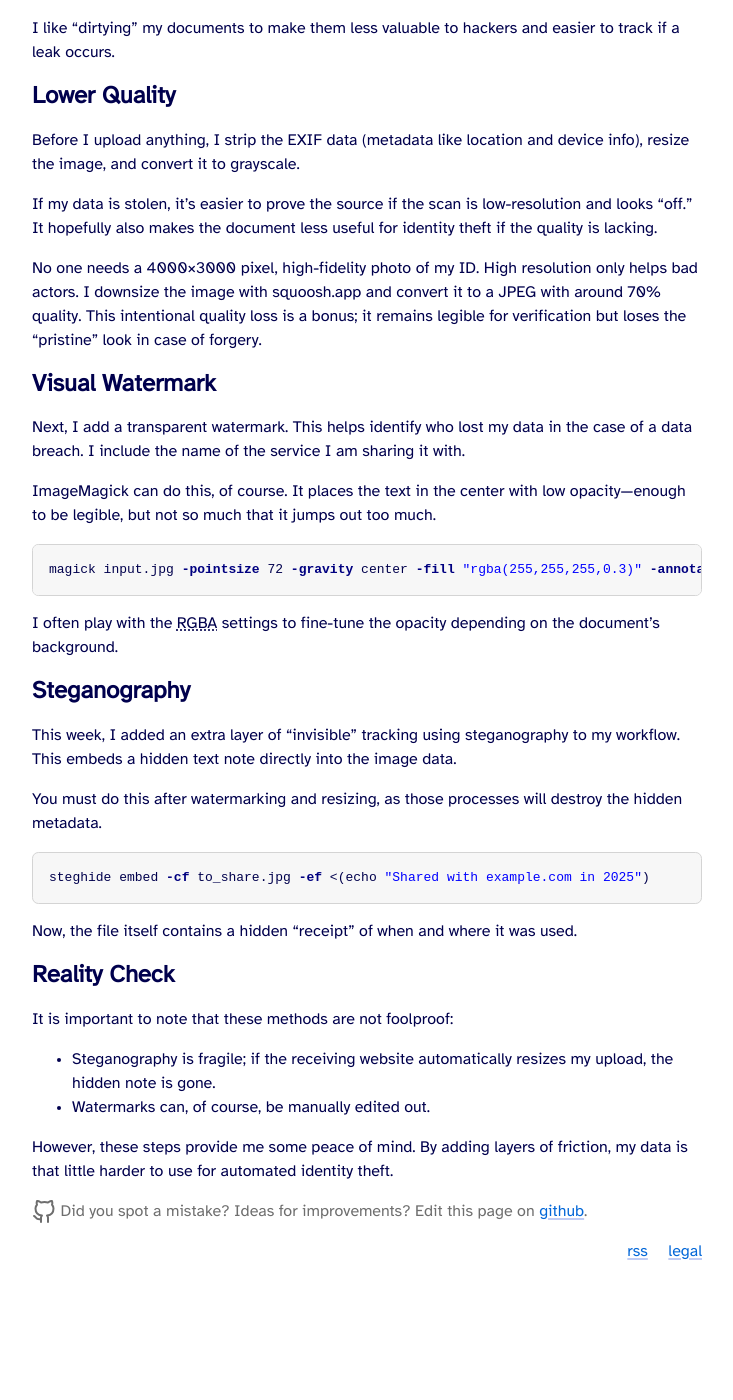
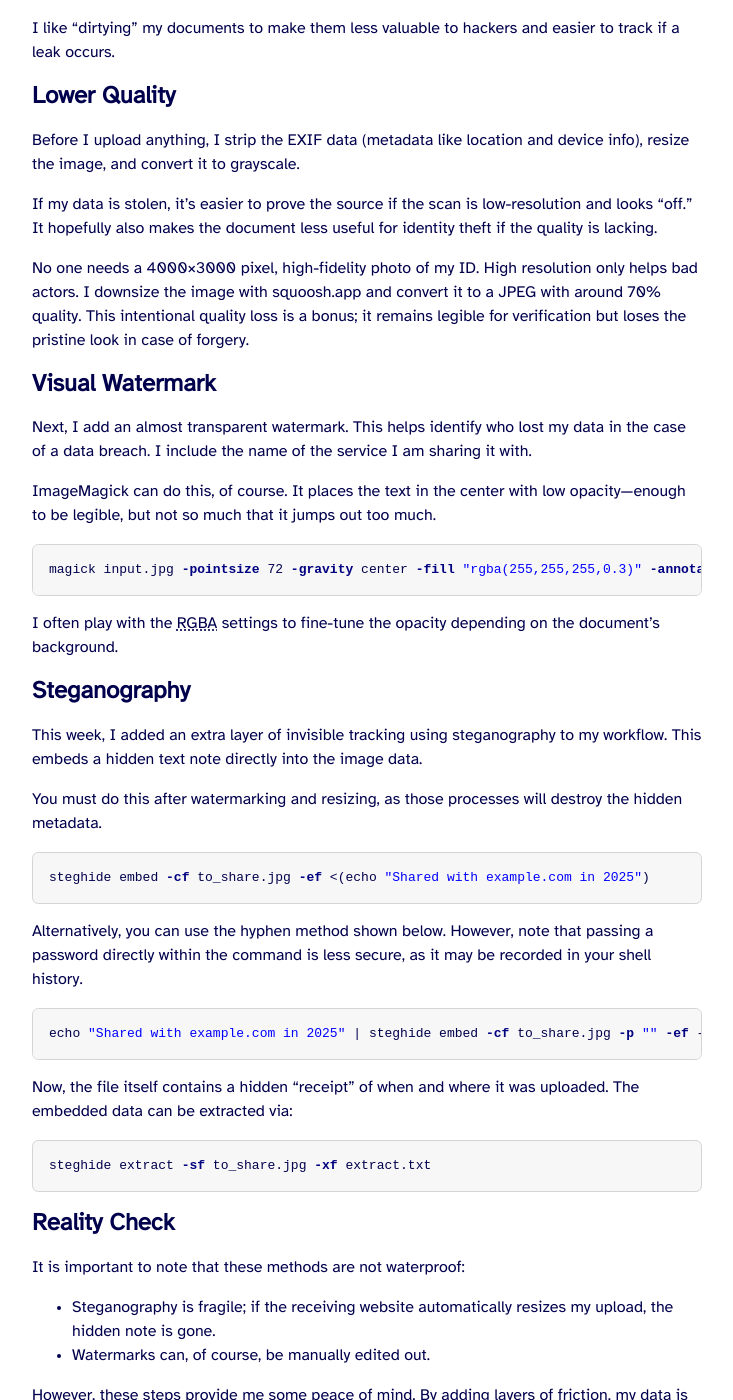
Before and after one commit to cimm/suffix, a Jekyll site: the page built from _posts/2025-12-19-dirtying-documents.html, in a window 1280 px wide and 1400 px high, scrolled down 476 px. Shown: the whole window, without its empty margins (273-1006 px from the left). Built offline with Jekyll 4.4.1, drawn with Linux system fonts in a browser that asks for light colours; before the commit the page ends 1756 px from its top, so only the background shows below that; some of the changed text lies outside the part shown.

Commit message:
Copy fixes dirtying documents article

```diff
--- a/_posts/2025-12-19-dirtying-documents.html
+++ b/_posts/2025-12-19-dirtying-documents.html
@@ -24,11 +24,11 @@ description:     Dirtying the documents I share online.
 
 <p>If my data is stolen, it’s easier to prove the source if the scan is low-resolution and looks “off.” It hopefully also makes the document less useful for identity theft if the quality is lacking.</p>
 
-<p>No one needs a 4000×3000 pixel, high-fidelity photo of my ID. High resolution only helps bad actors. I downsize the image with squoosh.app and convert it to a JPEG with around 70% quality. This intentional quality loss is a bonus; it remains legible for verification but loses the “pristine” look in case of forgery.</p>
+<p>No one needs a 4000×3000 pixel, high-fidelity photo of my ID. High resolution only helps bad actors. I downsize the image with squoosh.app and convert it to a JPEG with around 70% quality. This intentional quality loss is a bonus; it remains legible for verification but loses the pristine look in case of forgery.</p>
 
 <h2>Visual Watermark</h2>
 
-<p>Next, I add a transparent watermark. This helps identify who lost my data in the case of a data breach. I include the name of the service I am sharing it with.</p>
+<p>Next, I add an almost transparent watermark. This helps identify who lost my data in the case of a data breach. I include the name of the service I am sharing it with.</p>
 
 <p>ImageMagick can do this, of course. It places the text in the center with low opacity—enough to be legible, but not so much that it jumps out too much.</p>
 
@@ -40,7 +40,7 @@ magick input.jpg -pointsize 72 -gravity center -fill "rgba(255,255,255,0.3)" -an
 
 <h2>Steganography</h2>
 
-<p>This week, I added an extra layer of “invisible” tracking using steganography to my workflow. This embeds a hidden text note directly into the image data.</p>
+<p>This week, I added an extra layer of invisible tracking using steganography to my workflow. This embeds a hidden text note directly into the image data.</p>
 
 <p>You must do this after watermarking and resizing, as those processes will destroy the hidden metadata.</p>
 
@@ -48,11 +48,21 @@ magick input.jpg -pointsize 72 -gravity center -fill "rgba(255,255,255,0.3)" -an
 steghide embed -cf to_share.jpg -ef <(echo "Shared with example.com in 2025")
 {% endhighlight %}
 
-<p>Now, the file itself contains a hidden “receipt” of when and where it was used.</p>
+<p>Alternatively, you can use the hyphen method shown below. However, note that passing a password directly within the command is less secure, as it may be recorded in your shell history.</p>
+
+{% highlight bash %}
+echo "Shared with example.com in 2025" | steghide embed -cf to_share.jpg -p "" -ef -
+{% endhighlight %}
+
+<p>Now, the file itself contains a hidden “receipt” of when and where it was uploaded. The embedded data can be extracted via:</p>
+
+{% highlight bash %}
+steghide extract -sf to_share.jpg -xf extract.txt
+{% endhighlight %}
 
 <h2>Reality Check</h2>
 
-<p>It is important to note that these methods are not foolproof:</p>
+<p>It is important to note that these methods are not waterproof:</p>
 
 <ul>
   <li>Steganography is fragile; if the receiving website automatically resizes my upload, the hidden note is gone.</li>
```
Also changed, not shown: other parts of _posts/2025-12-19-dirtying-documents.html (+1 -1 lines).
